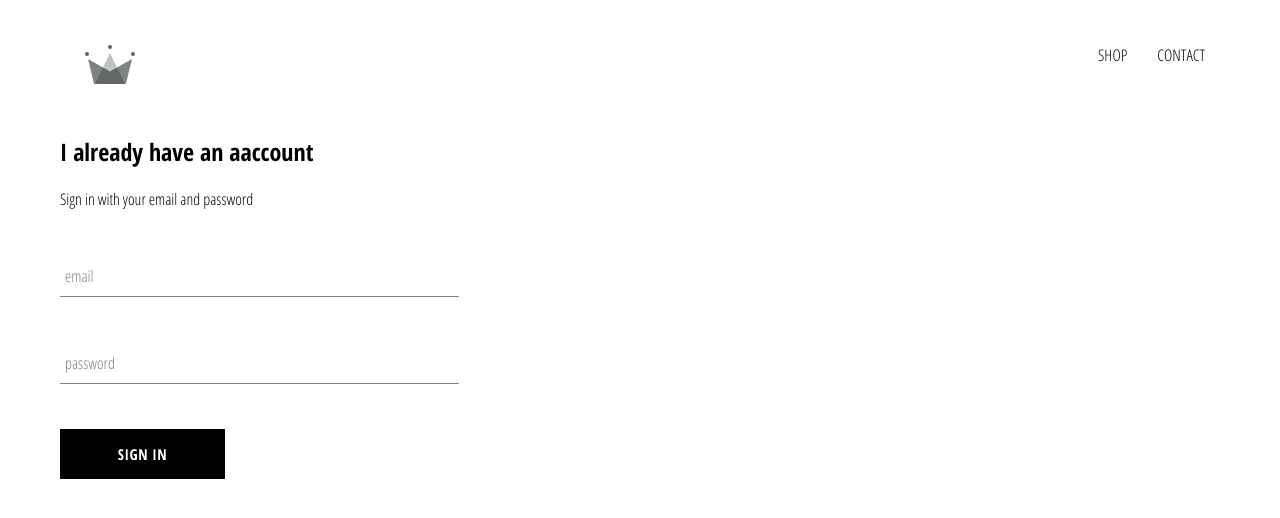
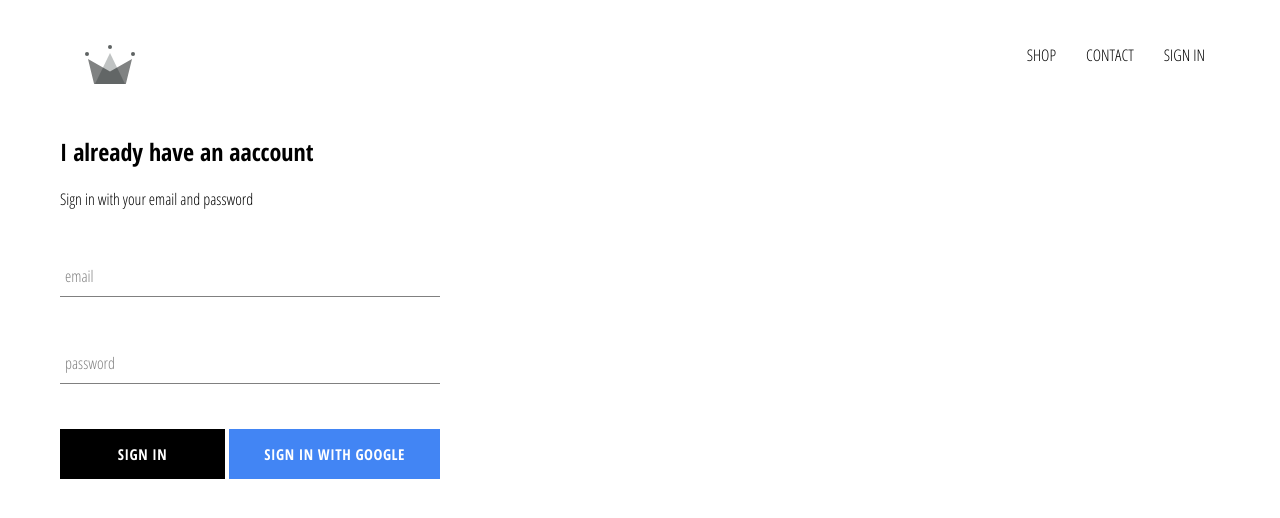
Before and after one commit to DanielFalzon/crwn-clothing, a React (Create React App) app: page /signin in a window 1280 px wide. Shown: the top 518 px of the page. Built offline with nearby package versions, Linux system fonts and the light colour scheme; no server answers.

Commit message:
Added firebase sign in and sign out

```diff
--- a/package.json
+++ b/package.json
@@ -6,11 +6,12 @@
     "@testing-library/jest-dom": "^5.12.0",
     "@testing-library/react": "^11.2.7",
     "@testing-library/user-event": "^12.8.3",
+    "firebase": "^8.6.3",
     "node-sass": "^6.0.0",
     "react": "^17.0.2",
     "react-dom": "^17.0.2",
     "react-router-dom": "^5.2.0",
-    "react-scripts": "4.0.3",
+    "react-scripts": "^4.0.3",
     "web-vitals": "^0.2.4",
     "workbox-background-sync": "^5.1.4",
     "workbox-broadcast-update": "^5.1.4",
--- a/src/App.css
+++ b/src/App.css
@@ -7,3 +7,7 @@
     text-decoration: none;
     color: black;
  }
+
+ * {
+    box-sizing: border-box;
+ }
--- a/src/App.js
+++ b/src/App.js
@@ -7,19 +7,41 @@
 import ShopPage from './pages/shop/shop.component.jsx';
 import Header from './components/header/header.component';
 import SignInAndSignUpPage from './pages/sign-in-and-sign-out/sign-in-and-sign-out.component';
+import { auth } from './firebase/firebase.utils';
 
-function App() {
+class App extends React.Component  {
+  constructor(){
+    super();
+
+    this.state = {
+      currentUser: null
+    }
+  }
+
+  unsubscribedFromAuth = null;
+
+  componentDidMount(){
+    this.unsubscribedFromAuth = auth.onAuthStateChanged(user => {
+      this.setState({ currentUser: user});
+    });
+  }
+
+  componentWillUnmount(){
+    this.unsubscribedFromAuth();
+  }
+
+  render(){
     return (
       <div>
-      <Header />
+        <Header currentUser={this.state.currentUser} />
         <Switch>
           <Route exact path='/' component={HomePage} />
           <Route exact path='/shop' component={ShopPage} />
           <Route exact path='/signin' component={SignInAndSignUpPage} />
         </Switch>
-
       </div>
-  );
+    )
+  }
 }
 
 export default App;
--- a/src/components/custom-button/custom-button.component.jsx
+++ b/src/components/custom-button/custom-button.component.jsx
@@ -2,8 +2,8 @@
 
 import './custom-button.styles.scss';
 
-const CustomButton = ({children, ...otherProps}) => (
-    <button className="custom-button" {...otherProps}>
+const CustomButton = ({children, isGoogleSignIn, ...otherProps}) => (
+    <button className={`${isGoogleSignIn ? 'google-sign-in': '' } custom-button`} {...otherProps}>
         {children}
     </button>
 );
--- a/src/components/custom-button/custom-button.styles.scss
+++ b/src/components/custom-button/custom-button.styles.scss
@@ -19,4 +19,14 @@
       color: black;
       border: 1px solid black;
     }
+
+    &.google-sign-in {
+      background-color: #4285f4;
+      color: white;
+
+      &:hover{
+        background-color: #357ae8;
+        border: none;
+      }
+    }
   }
--- a/src/components/header/header.component.jsx
+++ b/src/components/header/header.component.jsx
@@ -3,9 +3,11 @@
 
 import { ReactComponent as Logo} from '../../assets/crown.svg'
 
+import { auth } from '../../firebase/firebase.utils'
+
 import './header.styles.scss';
 
-const Header = () => (
+const Header = ({ currentUser }) => (
     <div className='header'>
         <Link className='logo-container' to="/">
             <Logo className='logo'/>
@@ -16,7 +18,12 @@
             </Link>
             <Link className='option' to='/shop'>
                 CONTACT
-            </Link>
+            </Link>{
+                currentUser ?
+                <div className='option' onClick={ () => auth.signOut() }>SIGN OUT</div>
+                :
+                <Link className='option' to='/signin'>SIGN IN</Link>
+            }
         </div>
     </div>
 )
--- a/src/components/header/header.styles.scss
+++ b/src/components/header/header.styles.scss
@@ -20,6 +20,7 @@
 
       .option {
         padding: 10px 15px;
+        cursor: pointer;
       }
     }
   }
--- a/src/components/sign-in/sign-in.component.jsx
+++ b/src/components/sign-in/sign-in.component.jsx
@@ -2,6 +2,8 @@
 
 import FormInput from '../form-input/form-input.component';
 import CustomButton from '../custom-button/custom-button.component';
+
+import { signInWithGoogle } from '../../firebase/firebase.utils';
 
 import './sign-in.styles.scss';
 
@@ -50,8 +52,11 @@
                         label="password"
                         required
                     />
+                    <div className="buttons">
+                        <CustomButton type='submit'> Sign In </CustomButton>
+                        <CustomButton  onClick={signInWithGoogle} isGoogleSignIn> Sign In With Google </CustomButton>
+                    </div>
 
-                    <CustomButton type='submit'> Sign In </CustomButton>
                 </form>
             </div>
         )
--- a/src/components/sign-in/sign-in.styles.scss
+++ b/src/components/sign-in/sign-in.styles.scss
@@ -1,9 +1,14 @@
 .sign-in{
-    width: 30vw;
+    width: 380px;
     display: flex;
     flex-direction: column;
 
     .title{
         margin: 10px 10px;
     }
+
+    .buttons {
+        display: flex;
+        justify-content: space-between;
+    }
 }
--- /dev/null
+++ b/src/firebase/firebase.utils.js
@@ -0,0 +1,25 @@
+import firebase from 'firebase/app';
+import 'firebase/firestore';
+import 'firebase/auth';
+
+const config = {
+    apiKey: "AIzaSyBE5U_Q1xPZrOCdaUSBk-jEE44T7mG2Cks",
+    authDomain: "crwn-db-a7d64.firebaseapp.com",
+    projectId: "crwn-db-a7d64",
+    storageBucket: "crwn-db-a7d64.appspot.com",
+    messagingSenderId: "303423013175",
+    appId: "1:303423013175:web:a1401aaf18d77924cf9ab2",
+    measurementId: "G-BZZYJQZXR2"
+};
+
+firebase.initializeApp( config );
+
+export const auth = firebase.auth();
+export const firestore = firebase.firestore();
+
+const provider = new firebase.auth.GoogleAuthProvider();
+provider.setCustomParameters({ prompt: 'select_account' });
+
+export const signInWithGoogle = () => auth.signInWithPopup(provider);
+
+export default firebase;
```
Also changed, not shown: 1 other file (tests, documents, lock files or other folders). Lines whose indentation alone changed are shown as unchanged.
